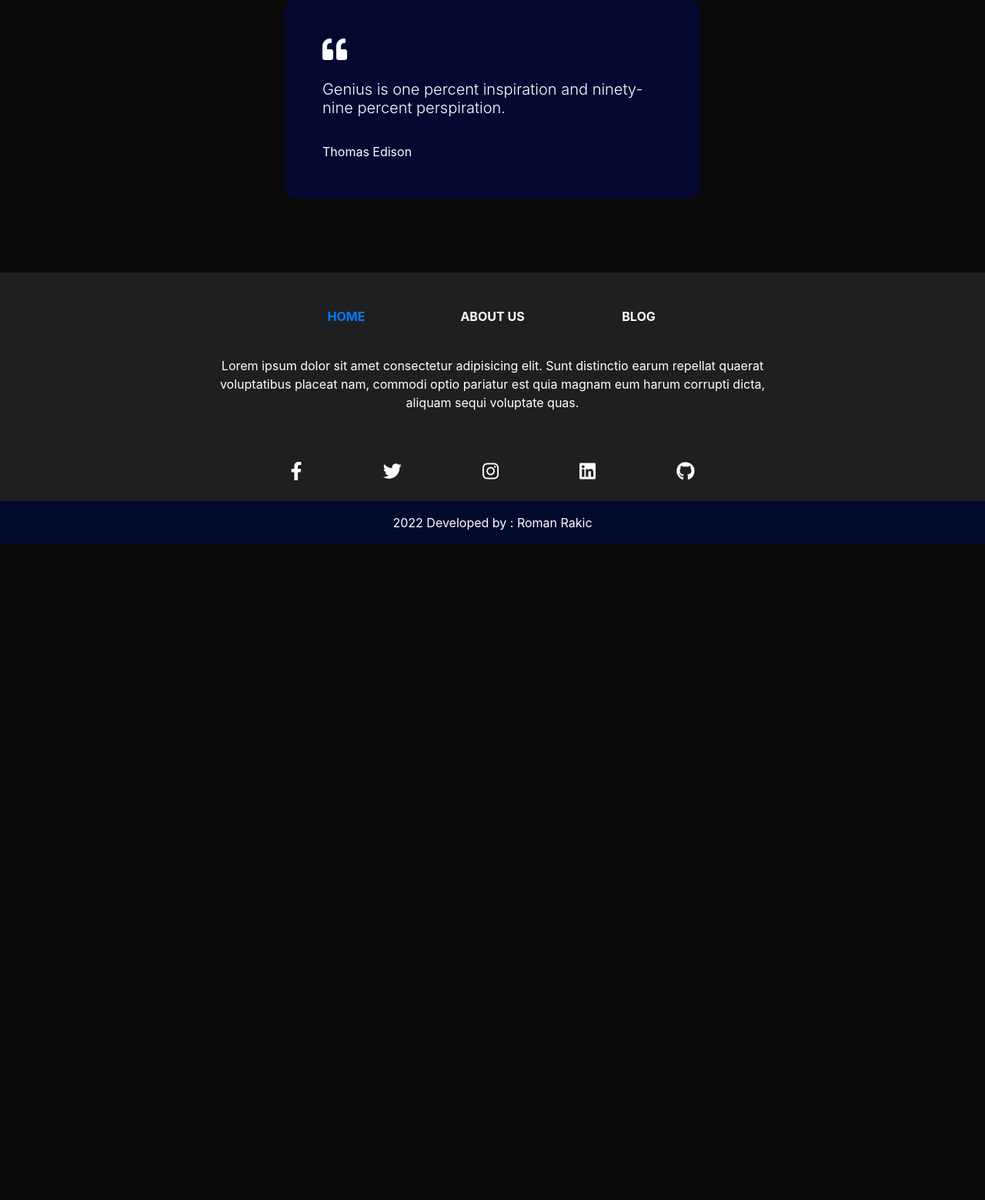
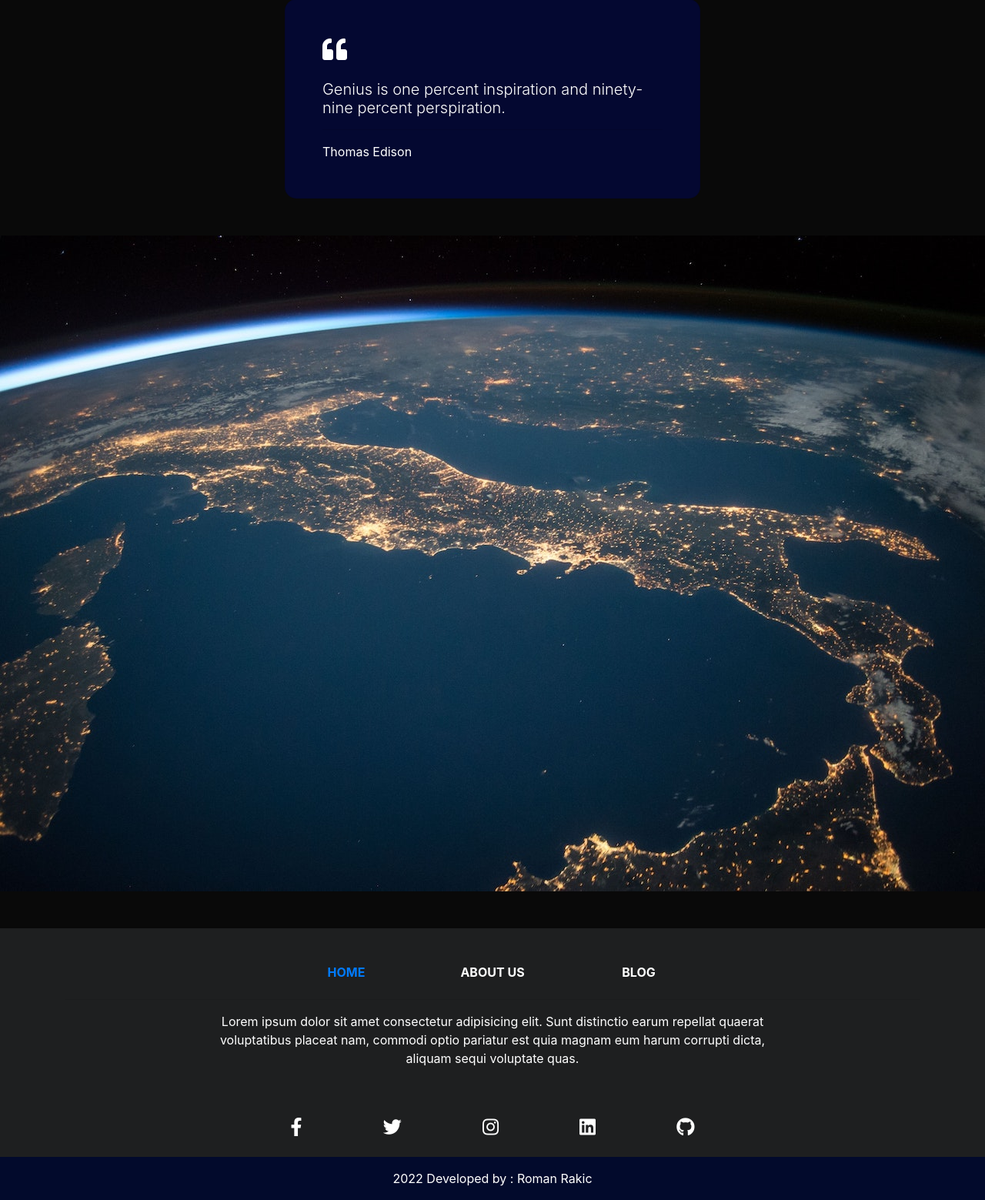
Before and after one commit to rockroman/CI_PP4-Knowledge-Flow, a Django app: page / in a window 1280 px wide. Shown: the part 1337-2896 px from the top of the page at 77% size. Before the commit the page ends 2044 px from the top, so only its background shows below. Run offline with Django 3.2, Linux system fonts and the light colour scheme; data that the repository does not hold is empty; some libraries are stand-ins or nearby versions.

Commit message:
add new compresed hero image and add new section to index page

```diff
--- a/static/css/style.css
+++ b/static/css/style.css
@@ -89,6 +89,10 @@ h2,h3{
  .quote-card {
   background-color:#040831;
   border-radius: 15px;
+}
+
+#planet{
+  width: 100vw;
 }
 
 /* midle section styles--------------------------- */
--- a/templates/index.html
+++ b/templates/index.html
@@ -1,5 +1,5 @@
 {% extends 'base.html' %}
-
+{% load static %}
     {% block content %}
     {% block nav-bar %}{% include 'navbar.html' %}{% endblock nav-bar %}
     <!--  hero section -->
@@ -41,9 +41,7 @@
               </div>
         </div>
     </section>
-
-        <!-- end bottom hero -->
-
+    <!-- end bottom hero -->
 
       <section class="bg-gray-40">
         <div class="container py-5 h-100">
@@ -63,6 +61,11 @@
           </div>
         </div>
       </section>
+
+      <div class="container-fluid p-0">
+        <img src="{% static 'images/pexels-pixabay-planet-big.jpg' %}" id="planet" alt="" loading="lazy">
+
+      </div>
     {% block footer %}{% include 'footer.html' %}{% endblock footer %}
   </div>
 </body>
```
Also changed, not shown: static/images/greg-rosenke-mBCsft4274I-unsplash-flow-small_1.webp (added), static/images/greg-rosenke-mBCsft4274I-unsplash-flow.jpg (deleted), static/images/greg-rosenke-mBCsft4274I-unsplash-flow.webp (added).
